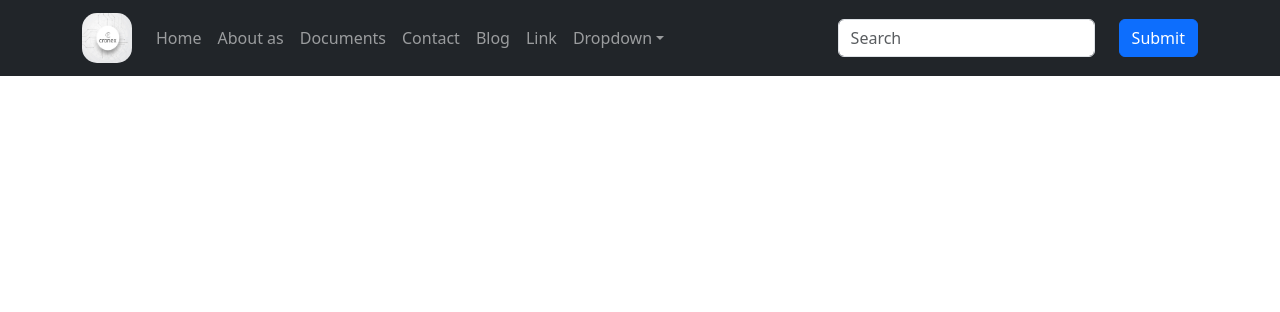
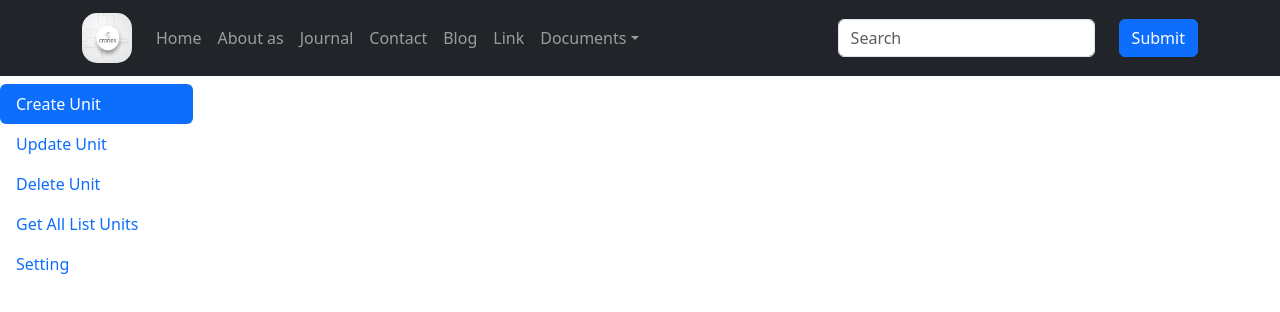
Before and after one commit to OlimovAmir/SaleOfProducts_Client, a React (Create React App) app: page /documentsUnits in a window 1280 px wide. Shown: the top 312 px of the page. Built offline with nearby package versions, Linux system fonts and the light colour scheme.

Commit message:
has been new Components

```diff
--- a/src/components/header/Header.jsx
+++ b/src/components/header/Header.jsx
@@ -10,6 +10,7 @@ import About from './../../pages/About';
 import Contact from './../../pages/Contact';
 import Blog from './../../pages/Blog';
 import Documents from '../../pages/Documents';
+import DocumentsUnits from '../../pages/DocumentsUnits';
 
 
 function Header() {
@@ -33,15 +34,13 @@ function Header() {
                             <Nav className="me-auto">
                                 <Link to="/home" className="nav-link">Home</Link>
                                 <Link to="/about" className="nav-link">About as</Link>
-                                <Link to="/documents" className="nav-link">Documents</Link>
+                                <Link to="/documents" className="nav-link">Journal</Link>
                                 <Link to="/contact" className="nav-link">Contact</Link>
                                 <Link to="/blog" className="nav-link">Blog</Link>
                                 <Nav.Link href="#link" >Link</Nav.Link>
-                                <NavDropdown title={<span >Dropdown</span>} id="basic-nav-dropdown">
-                                    <NavDropdown.Item href="#action/3.1" >Action</NavDropdown.Item>
-                                    <NavDropdown.Item href="#action/3.2">
-                                        Another action
-                                    </NavDropdown.Item>
+                                <NavDropdown title={<span >Documents</span>} id="basic-nav-dropdown">
+                                    <NavDropdown.Item href="/documents" >Employee</NavDropdown.Item>
+                                    <NavDropdown.Item href="/documentsUnits">Unit</NavDropdown.Item>
                                     <NavDropdown.Item href="#action/3.3" >Something</NavDropdown.Item>
                                     <NavDropdown.Divider />
                                     <NavDropdown.Item href="#action/3.4">
@@ -72,6 +71,7 @@ function Header() {
                     <Route exact path="/home" element={<Home />} />
                     <Route path="/about" element={<About />} />
                     <Route path="/documents" element={<Documents />} />
+                    <Route path="//documentsUnits" element={<DocumentsUnits />} />
                     <Route path="/contact" element={<Contact />} />
                     <Route path="/blog" element={<Blog />} />
                 </Routes>
--- /dev/null
+++ b/src/pages/DocumentsUnits.jsx
@@ -0,0 +1,76 @@
+import React from 'react'
+import { Col, Nav, NavItem, Row, TabContainer, TabContent, TabPane } from 'react-bootstrap'
+
+import fotoDisigner3 from '../images/3.jpg';
+import fotoDisigner5 from '../images/5.jpg';
+import CashExpense from './CashExpense';
+import FormUnit from '../form/FormUnit';
+
+function DocumentsUnits() {
+    return (
+        <>
+            <TabContainer id='ledt-tabs-example' defaultActiveKey='first'>
+                <Row>
+                    <Col sm={2}>
+                        <Nav variant='pills' className='flex-column mt-2'>
+                            <NavItem>
+                                <Nav.Link eventKey='first' className="nav-link" style={{ textAlign: 'left' }}>
+                                    Create Unit
+                                </Nav.Link>
+                            </NavItem>
+                            <NavItem>
+                                <Nav.Link eventKey='unit' className="nav-link" style={{ textAlign: 'left' }}>
+                                    Update Unit
+                                </Nav.Link>
+                            </NavItem>
+                            <NavItem>
+                                <Nav.Link eventKey='third' className="nav-link" style={{ textAlign: 'left' }}>
+                                    Delete Unit
+                                </Nav.Link>
+                            </NavItem>
+                            <NavItem>
+                                <Nav.Link eventKey='fourth' className="nav-link" style={{ textAlign: 'left' }}>
+                                    Get All List Units
+                                </Nav.Link>
+                            </NavItem>
+                            <NavItem>
+                                <Nav.Link eventKey='fifth' className="nav-link" style={{ textAlign: 'left' }}>
+                                    Setting
+                                </Nav.Link>
+                            </NavItem>
+                        </Nav>
+                    </Col>
+                    <Col sm={10}>
+                        <TabContent>
+                            <TabPane eventKey='first'>
+
+                            </TabPane>
+                            <TabPane eventKey='unit'>
+                                <FormUnit/>
+                            </TabPane>
+                            <TabPane eventKey='third'>
+                                <img
+                                    src={fotoDisigner3}
+                                    className='img-fluid'
+                                    alt='fotoDisigner'
+                                />
+                            </TabPane>
+                            <TabPane eventKey='fourth'>
+                                <CashExpense />
+                            </TabPane>
+                            <TabPane eventKey='fifth'>
+                                <img
+                                    src={fotoDisigner5}
+                                    className='img-fluid'
+                                    alt='fotoDisigner'
+                                />
+                            </TabPane>
+                        </TabContent>
+                    </Col>
+                </Row>
+            </TabContainer>
+        </>
+    );
+}
+
+export default DocumentsUnits
```
